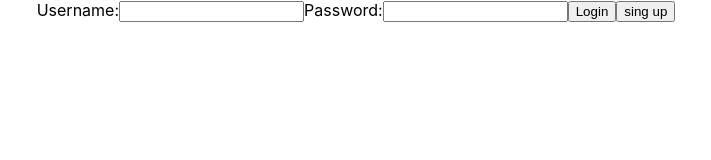
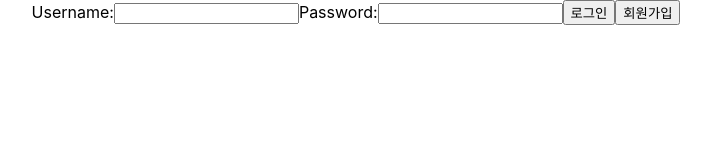
Before and after one commit to Dumbaya/Capstone, a React (Create React App) app: page /LoginForm in a window 1280 px wide. Shown: the top 160 px of the page, without its empty margins (284-995 px from the left). Built offline with nearby package versions, Linux system fonts and the light colour scheme.

Commit message:
로그인폼, 게시판폼 수정

```diff
--- a/src/App.js
+++ b/src/App.js
@@ -3,21 +3,24 @@ import {Routes, Route} from "react-router-dom";
 
 import './App.css';
 import Home from "./pages/Home";
-import LoginForm from "./pages/LoginForm";
 import List from "./pages/List";
 import Recipe from "./pages/Recipe";
 import Board from "./pages/Board";
+import BoardWriteForm from "./pages/Board/BoardWriteForm";
+import LoginForm from "./pages/LoginForm";
 import SignupForm from "./pages/Login/SignupForm";
+
 
 function App() {
   return (
     <div className="App">
       <Routes>
         <Route path="/" element={<Home />} />
-        <Route path="/LoginForm" element={<LoginForm />} />
         <Route path="/List" element={<List />} />
         <Route path="/Recipe" element={<Recipe />} />
         <Route path="/Board" element={<Board />} />
+        <Route path="/Board/BoardWriteForm" element={<BoardWriteForm />} />
+        <Route path="/LoginForm" element={<LoginForm />} />
         <Route path="/Login/SignupForm" element={<SignupForm />} />
       </Routes>
     </div>
--- a/src/pages/Board.js
+++ b/src/pages/Board.js
@@ -1,10 +1,20 @@
 import React, { useState } from "react";
 import "../css/Board.css";
+import {Routes, Route, useNavigate} from "react-router-dom";
+
+import BoardWriterForm from "./Board/BoardWriteForm";
 
 function Board() {
     const [tab, setTab] = useState("free");
 
+    const navigate=useNavigate();
+
+    function handleButtonClick(path){
+        navigate(path);
+    }
+
     return (
+
         <div className="board-container">
             <div className="tab-container">
                 <button
@@ -26,7 +36,10 @@ function Board() {
                     검색창
                 </div>
                 <div class="board-write">
-                    글쓰기
+                    <button type="submit" onClick={() => handleButtonClick("/Board/BoardWriteForm")}>글쓰기</button>
+                    <Routes>
+                        <Route path="/Board/BoardWriteForm" element={<BoardWriterForm />}></Route>
+                    </Routes>
                 </div>
                 <table class="freeboard-table">
                     <thead>
@@ -46,7 +59,10 @@ function Board() {
                     검색창
                 </div>
                 <div class="board-write">
-                    글쓰기
+                    <button type="submit" onClick={() => handleButtonClick("/Board/BoardWriteForm")}>글쓰기</button>
+                    <Routes>
+                        <Route path="/Board/BoardWriteForm" element={<BoardWriterForm />}></Route>
+                    </Routes>
                 </div>
                 <table class="qaboard-table">
                     <thead>
--- a/src/pages/LoginForm.js
+++ b/src/pages/LoginForm.js
@@ -31,8 +31,8 @@ function LoginForm() {
         Password:
         <input type="password" value={password} onChange={(e) => setPassword(e.target.value)} />
       </label>
-      <button type="submit" onClick={ () => sessionStorage.setItem("username", username)}>Login</button>
-      <button type="submit" onClick={() => handleButtonClick("/Login/SignupForm")}>sing up</button>
+      <button type="submit" onClick={ () => sessionStorage.setItem("username", username)}>로그인</button>
+      <button type="submit" onClick={() => handleButtonClick("/Login/SignupForm")}>회원가입</button>
 
       <Routes>
         <Route path="/Login/SignupForm" element={<SignupForm />}></Route>
```
Also changed, not shown: src/pages/Board/BoardWriteForm.js (added). Lines whose indentation alone changed are shown as unchanged.
